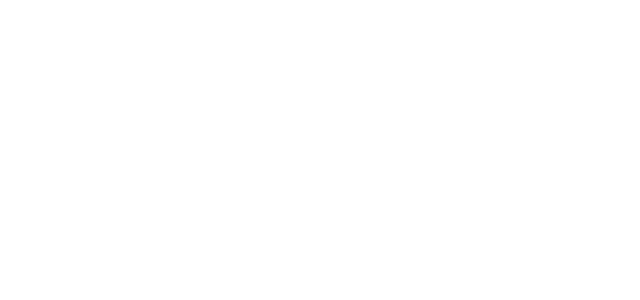
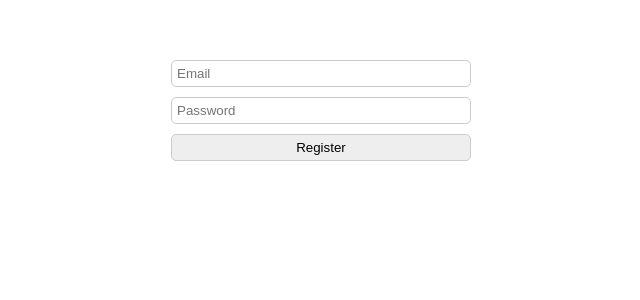
Before and after one commit to Jiacheng199/wjcblogs, a Vue app: page /register in a window 1280 px wide. Shown: the top 300 px of the page, without its empty margins (319-959 px from the left). Built offline with nearby package versions, Linux system fonts and the light colour scheme.

Commit message:
add register page

```diff
--- a/src/components/UserLogin.vue
+++ b/src/components/UserLogin.vue
@@ -1,9 +1,9 @@
-<!-- src/components/UserLogin.vue -->
 <template>
   <form @submit.prevent="submitForm">
     <input type="email" v-model="email" placeholder="Email" />
     <input type="password" v-model="password" placeholder="Password" />
     <button type="submit">Login</button>
+    <button type="button" @click="goToRegister">Register</button>
   </form>
 </template>
 
@@ -11,11 +11,16 @@
 import axios from 'axios'
 
 export default {
-    // ...
+  data() {
+    return {
+      email: '',
+      password: '',
+    }
+  },
   methods: {
     async submitForm() {
       try {
-           const response = await axios.post('http://localhost:3000/userlogin', {
+         const response = await axios.post('http://13.238.142.58:3000/userlogin', {
           email: this.email,
           password: this.password
         })
@@ -26,7 +31,12 @@
         console.error(error)
         // TODO: 处理错误，如显示错误信息
       }
+    },
+
+    goToRegister(){
+      this.$router.push('/register')
     }
+
   }
 }
 </script>
@@ -53,4 +63,8 @@
   background-color: #eee;
   cursor: pointer;
 }
+
+button:hover {
+  background-color: #ddd;
+}
 </style>
--- /dev/null
+++ b/src/components/UserRegister.vue
@@ -0,0 +1,62 @@
+<template>
+    <form @submit.prevent="submitForm">
+      <input type="email" v-model="email" placeholder="Email" />
+      <input type="password" v-model="password" placeholder="Password" />
+      <button type="submit">Register</button>
+    </form>
+  </template>
+
+  <script>
+  import axios from 'axios'
+
+  export default {
+    data() {
+      return {
+        email: '',
+        password: ''
+      }
+    },
+    methods: {
+      async submitForm() {
+        try {
+          const response = await axios.post('http://13.238.142.58:3000/users', {
+            email: this.email,
+            password: this.password
+          })
+
+          console.log(response.data)
+        } catch (error) {
+          console.error(error)
+        }
+      }
+    }
+  }
+  </script>
+
+  <style scoped>
+  form {
+    display: flex;
+    flex-direction: column;
+    width: 300px;
+    margin: 0 auto;
+  }
+
+  input {
+    margin-bottom: 10px;
+    padding: 5px;
+    border-radius: 5px;
+    border: 1px solid #ccc;
+  }
+
+  button {
+    padding: 5px;
+    border-radius: 5px;
+    border: 1px solid #ccc;
+    background-color: #eee;
+    cursor: pointer;
+  }
+
+  button:hover {
+    background-color: #ddd;
+  }
+  </style>
--- a/src/router/index.js
+++ b/src/router/index.js
@@ -1,6 +1,7 @@
 import Vue from 'vue'
 import Router from 'vue-router'
 import UserLogin from '@/components/UserLogin'
+import UserRegister from '@/components/UserRegister'
 
 Vue.use(Router)
 
@@ -14,6 +15,11 @@
         name: 'Login',
         component: UserLogin,
     },
+    {
+        path: '/register',
+        name: 'Register',
+        component: UserRegister
+    }
 ]
 
 export default new Router({
```
Lines whose indentation alone changed are shown as unchanged.
